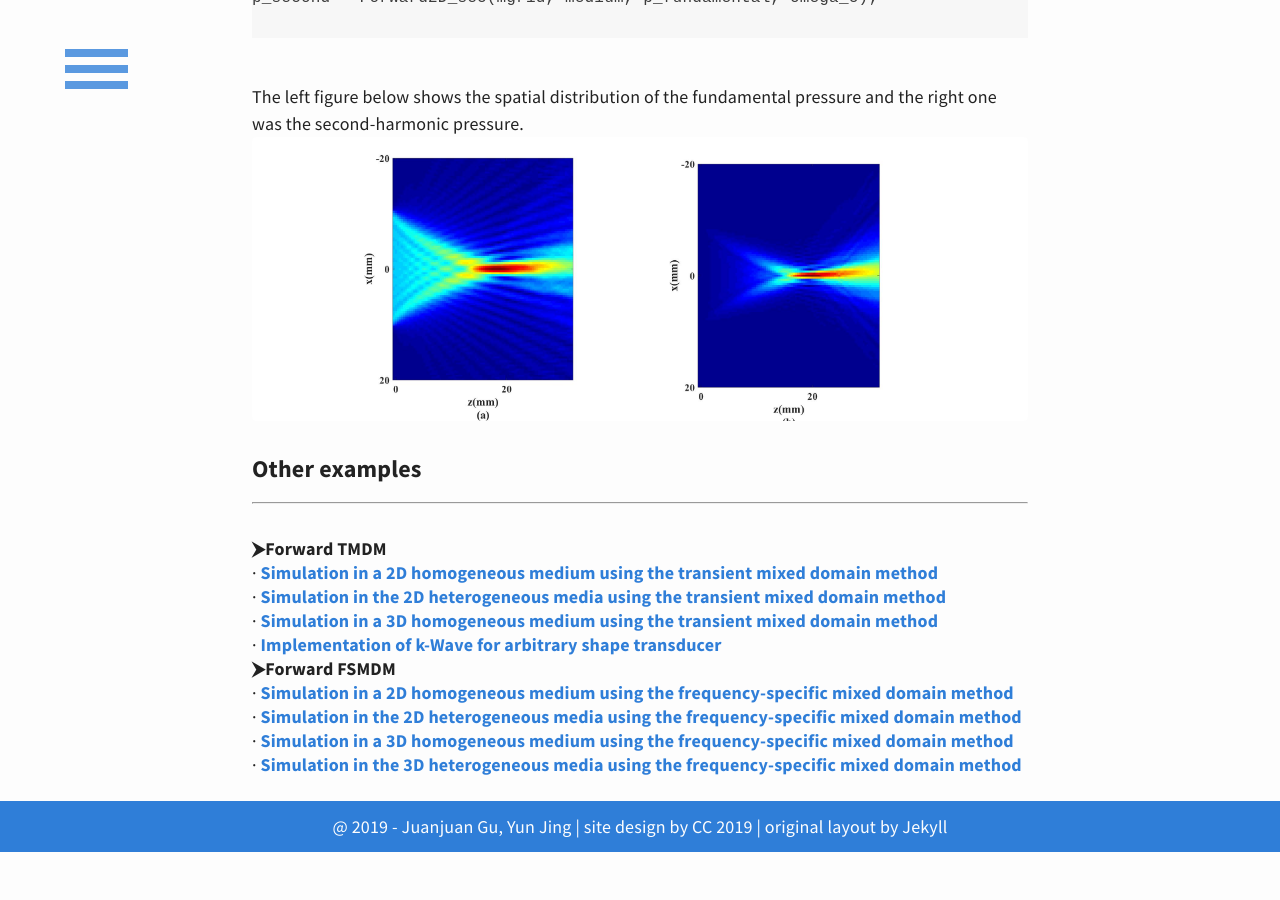
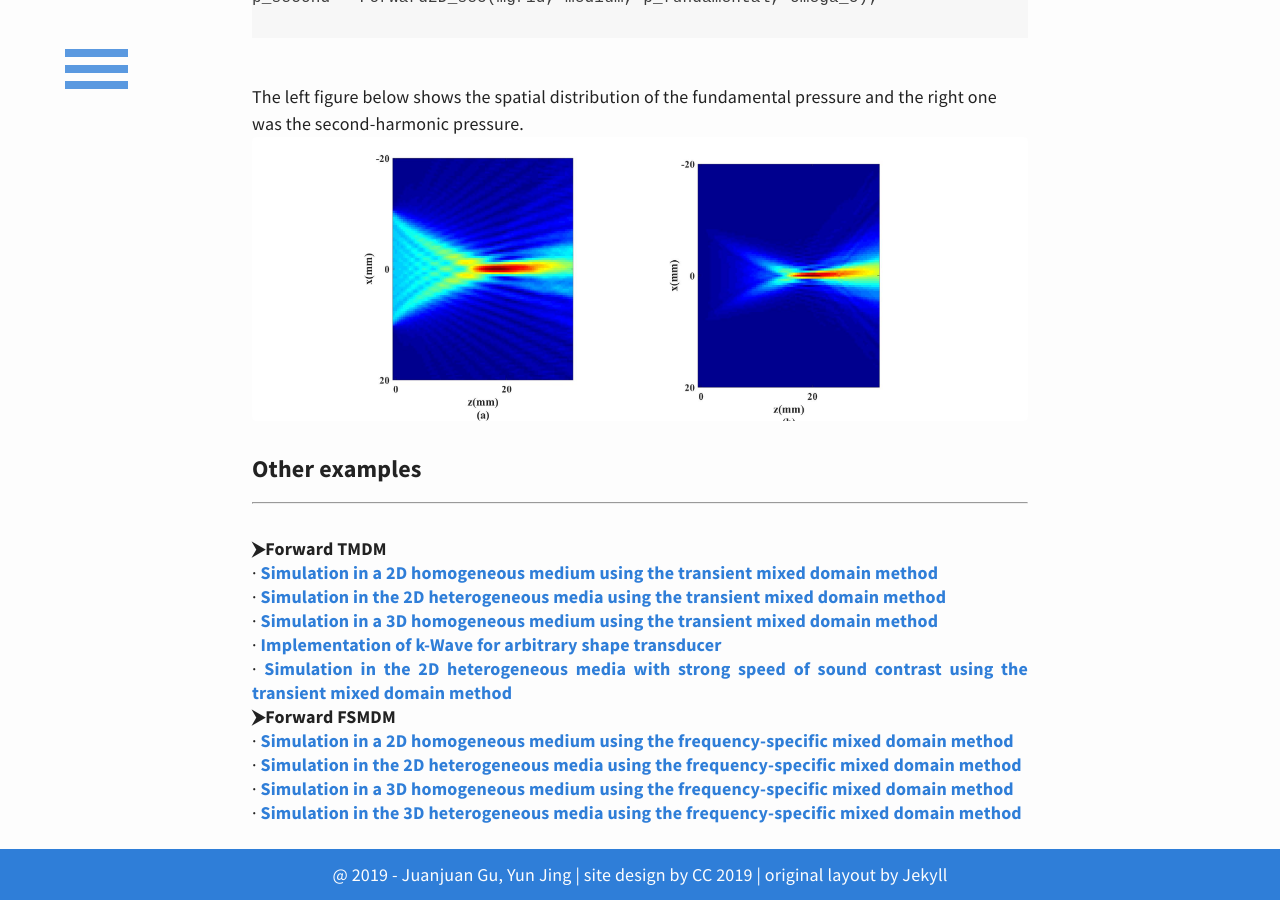
Before and after one commit to m-SOUND/mSOUND, a Jekyll site: the page built from _posts/2019-02-20-FSMDM_2D_heterogeneous.html, in a window 1280 px wide and 900 px high, scrolled down 1008 px. Built offline with Jekyll 4.4.1, drawn with Linux system fonts in a browser that asks for light colours; before the commit the page ends 1860 px from its top, so only the background shows below that.

Commit message:
Update 2019-02-20-FSMDM_2D_heterogeneous.html

```diff
--- a/_posts/2019-02-20-FSMDM_2D_heterogeneous.html
+++ b/_posts/2019-02-20-FSMDM_2D_heterogeneous.html
@@ -59,6 +59,9 @@ the right one was the second-harmonic pressure.
     Simulation in a 3D homogeneous medium using the transient mixed domain method</a>
 <br>&middot;<a href="https://m-sound.github.io/mSOUND/combine-k-Wave-TMDM">
     Implementation of k-Wave for arbitrary shape transducer</a>
+ <br>&middot;<a href="https://m-sound.github.io/mSOUND/TMDM-2D-strong-speed-of-sound-contrast">
+    Simulation in the 2D heterogeneous media with strong speed of sound contrast using the transient mixed domain method</a>
+
 <br><h7 style='font-weight:bold;'>&#11166;Forward FSMDM</h7>
 <br>&middot;<a href="https://m-sound.github.io/mSOUND/FSMDM_2D_homogeneous">
     Simulation in a 2D homogeneous medium using the frequency-specific mixed domain method</a>
```
